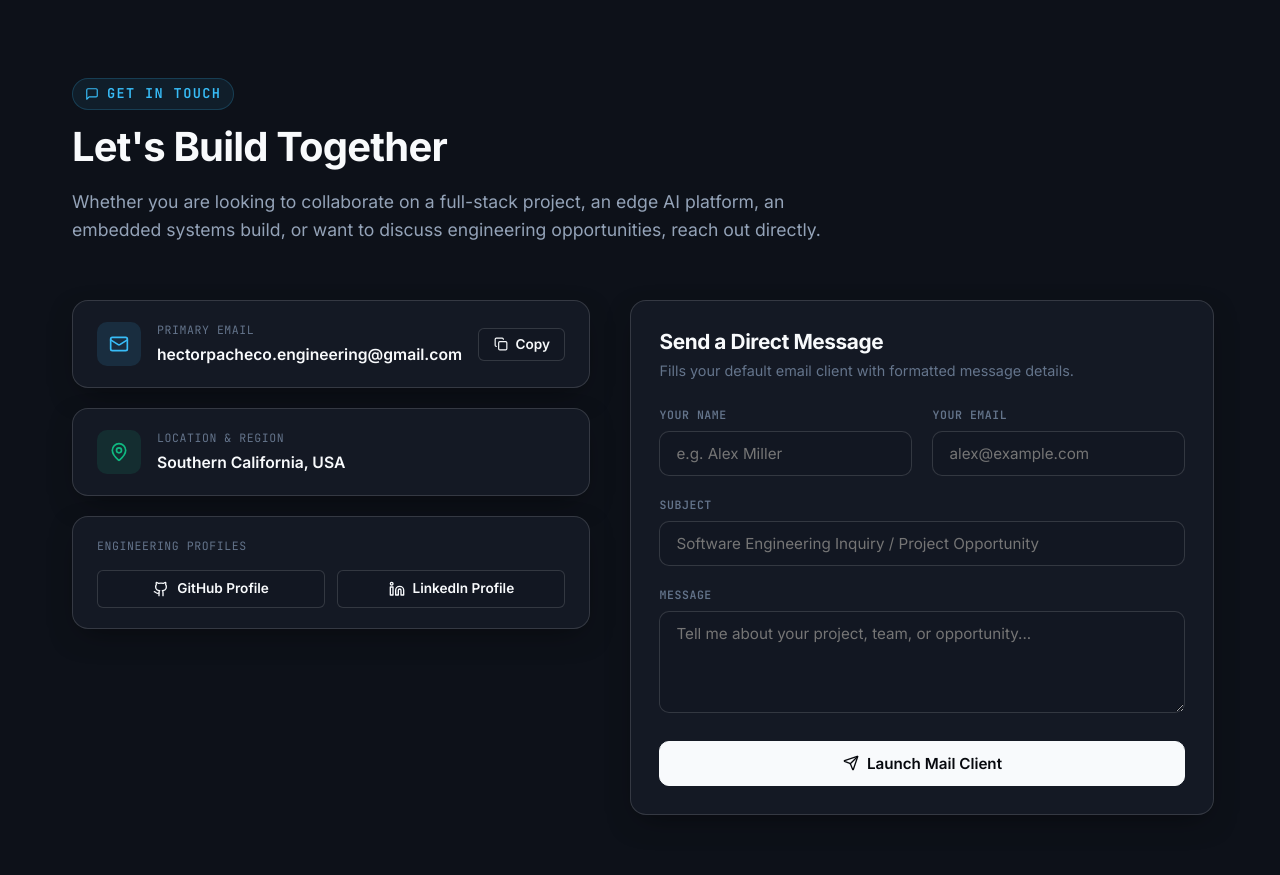
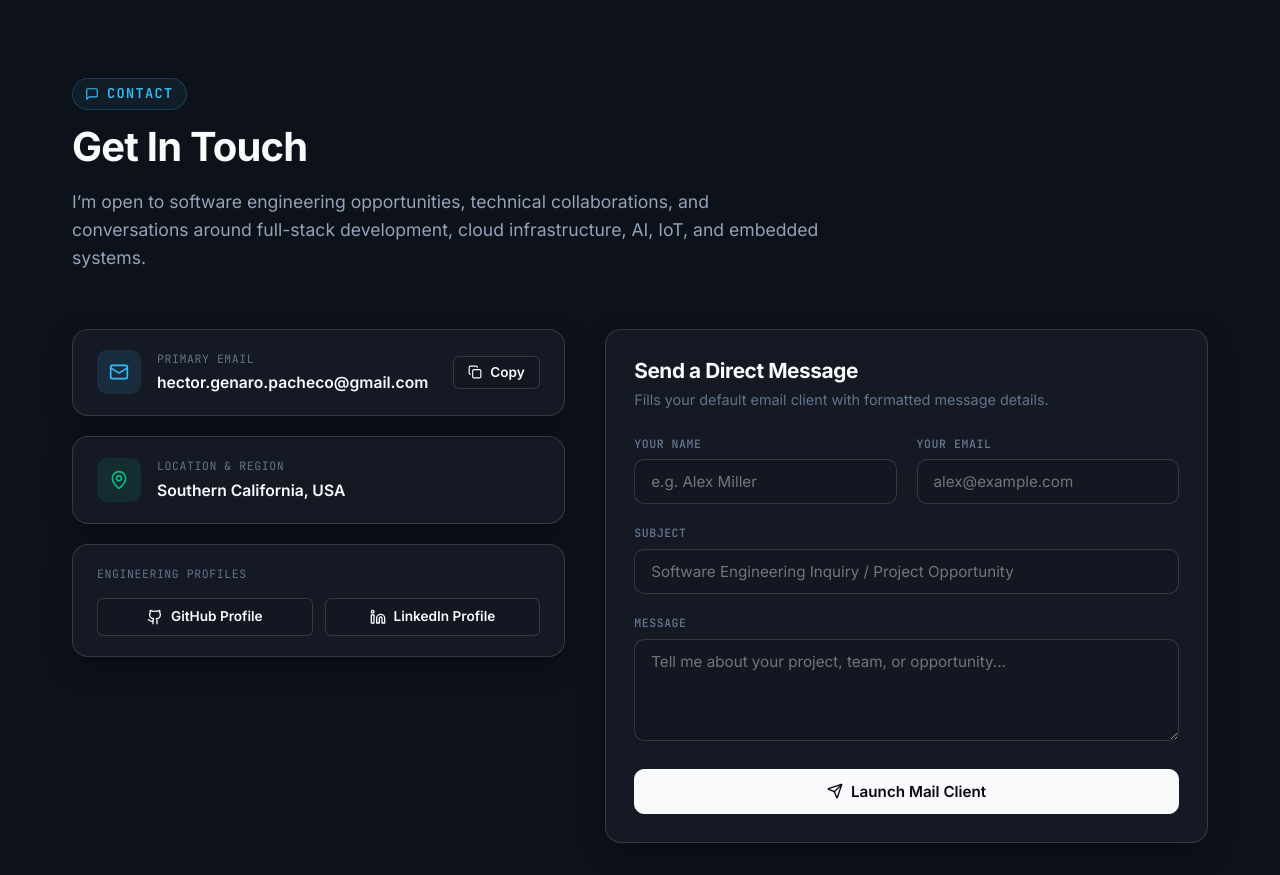
Before and after one commit to Thee-Hector-Genaro-Pacheco/myPortfolio, a React (Vite) app: page / in a window 1280 px wide. Shown: the part 8460-9335 px from the top of the page. Built offline with nearby package versions, Linux system fonts and the light colour scheme.

Commit message:
fix: correct portfolio contact details and CalTrack claims

```diff
--- a/src/components/ContactSection.tsx
+++ b/src/components/ContactSection.tsx
@@ -38,11 +38,11 @@ export const ContactSection: React.FC = () => {
         {/* Section Header */}
         <div className="section-header">
           <div className="section-label">
-            <MessageSquare size={14} /> Get In Touch
+            <MessageSquare size={14} /> Contact
           </div>
-          <h2 className="section-title">Let's Build Together</h2>
+          <h2 className="section-title">Get In Touch</h2>
           <p className="section-description">
-            Whether you are looking to collaborate on a full-stack project, an edge AI platform, an embedded systems build, or want to discuss engineering opportunities, reach out directly.
+            I’m open to software engineering opportunities, technical collaborations, and conversations around full-stack development, cloud infrastructure, AI, IoT, and embedded systems.
           </p>
         </div>
 
--- a/src/data/portfolioData.ts
+++ b/src/data/portfolioData.ts
@@ -144,9 +144,9 @@ export const personalInfo: PersonalInfo = {
   subTitle: 'Full-Stack • Cloud Infrastructure • AI • IoT • Embedded Systems',
   tagline: 'Building software across web, cloud infrastructure, AI, IoT, and real-world hardware.',
   location: 'Southern California, USA',
-  email: 'hectorpacheco.engineering@gmail.com',
+  email: 'hector.genaro.pacheco@gmail.com',
   github: 'https://github.com/Thee-Hector-Genaro-Pacheco',
-  linkedin: 'https://linkedin.com/in/hector-pacheco',
+  linkedin: 'https://www.linkedin.com/in/hectorgenaropacheco/',
   resumePath: '/resume.pdf',
   resumeConfigured: false,
   aboutText: `I am a Software Engineer with a distinct background spanning industrial instrumentation and controls, electrical systems, full-stack software development, cloud infrastructure, AI platforms, and IoT edge computing.
```
